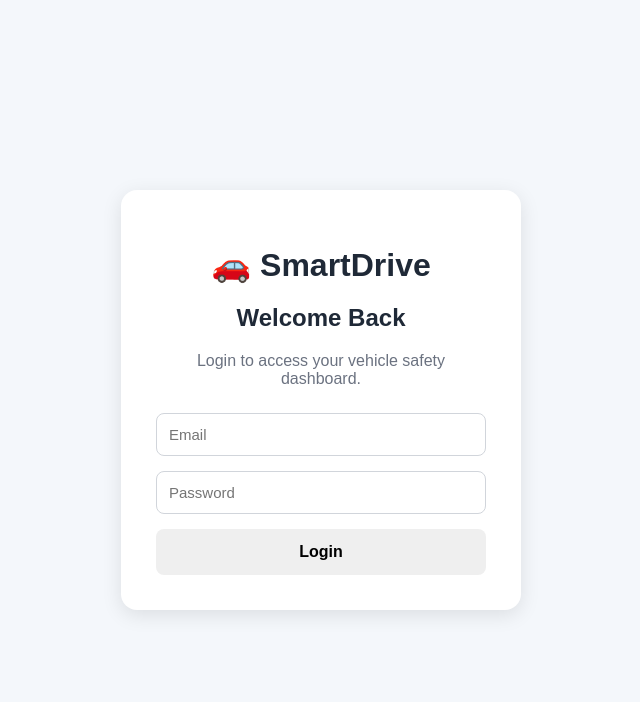
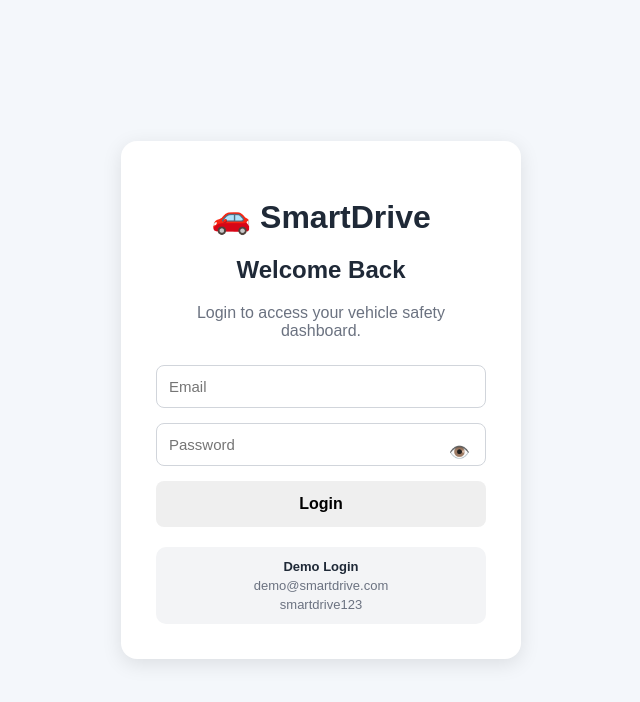
Before and after one commit to bhaskarj20/DriveX, a React (Vite) app in the folder smartdrive/: page / in a window 1280 px wide. Both pictures are taken after a click on the button "Get Started". Shown: the top 702 px of the page, without its empty margins (319-959 px from the left). Built offline with nearby package versions, Linux system fonts and the light colour scheme.

Commit message:
AI Updated

```diff
--- a/smartdrive/src/App.css
+++ b/smartdrive/src/App.css
@@ -1531,3 +1531,59 @@ body.dark-mode .map-label {
   background: rgba(19, 25, 43, 0.85);
   color: #d1d5db;
 }
+
+/* =====================================
+   LOGIN FORM
+   ===================================== */
+
+.password-wrapper {
+  position: relative;
+  width: 100%;
+}
+
+.password-wrapper input {
+  box-sizing: border-box;
+  padding-right: 50px;
+}
+
+.password-toggle {
+  position: absolute;
+  right: 10px;
+  top: 50%;
+  transform: translateY(-50%);
+  border: none;
+  background: transparent;
+  cursor: pointer;
+  font-size: 17px;
+}
+
+.login-error {
+  color: #dc2626 !important;
+  font-size: 14px;
+  margin: 0 0 15px !important;
+}
+
+.demo-login {
+  margin-top: 20px;
+  padding: 12px;
+  border-radius: 10px;
+  background: #f3f4f6;
+  display: flex;
+  flex-direction: column;
+  gap: 4px;
+  font-size: 13px;
+}
+
+.demo-login span {
+  color: #6b7280;
+}
+
+/* Dark mode */
+
+body.dark-mode .demo-login {
+  background: #111827;
+}
+
+body.dark-mode .demo-login span {
+  color: #aab4c5;
+}
--- a/smartdrive/src/pages/Login.jsx
+++ b/smartdrive/src/pages/Login.jsx
@@ -1,4 +1,32 @@
+import { useState } from "react";
+
 function Login({ onLogin }) {
+  const [email, setEmail] = useState("");
+  const [password, setPassword] = useState("");
+  const [showPassword, setShowPassword] = useState(false);
+  const [error, setError] = useState("");
+
+  const handleSubmit = (e) => {
+    e.preventDefault();
+
+    setError("");
+
+    if (!email || !password) {
+      setError("Please enter your email and password.");
+      return;
+    }
+
+    // Demo credentials
+    if (
+      email === "demo@smartdrive.com" &&
+      password === "smartdrive123"
+    ) {
+      onLogin();
+    } else {
+      setError("Invalid email or password.");
+    }
+  };
+
   return (
     <div className="login-page">
       <div className="login-card">
@@ -6,24 +34,54 @@ function Login({ onLogin }) {
 
         <h2>Welcome Back</h2>
 
-        <p>Login to access your vehicle safety dashboard.</p>
+        <p>
+          Login to access your vehicle safety dashboard.
+        </p>
 
+        <form onSubmit={handleSubmit}>
           <input
             type="email"
             placeholder="Email"
+            value={email}
+            onChange={(e) => setEmail(e.target.value)}
           />
 
+          <div className="password-wrapper">
             <input
-          type="password"
+              type={showPassword ? "text" : "password"}
               placeholder="Password"
+              value={password}
+              onChange={(e) => setPassword(e.target.value)}
             />
 
             <button
+              type="button"
+              className="password-toggle"
+              onClick={() => setShowPassword((prev) => !prev)}
+            >
+              {showPassword ? "🙈" : "👁️"}
+            </button>
+          </div>
+
+          {error && (
+            <p className="login-error">
+              {error}
+            </p>
+          )}
+
+          <button
+            type="submit"
             className="primary-button"
-          onClick={onLogin}
           >
             Login
           </button>
+        </form>
+
+        <div className="demo-login">
+          <strong>Demo Login</strong>
+          <span>demo@smartdrive.com</span>
+          <span>smartdrive123</span>
+        </div>
       </div>
     </div>
   );
```
Also changed, not shown: smartdrive/api/chat.js (+36 -14 lines). Lines whose indentation alone changed are shown as unchanged.
